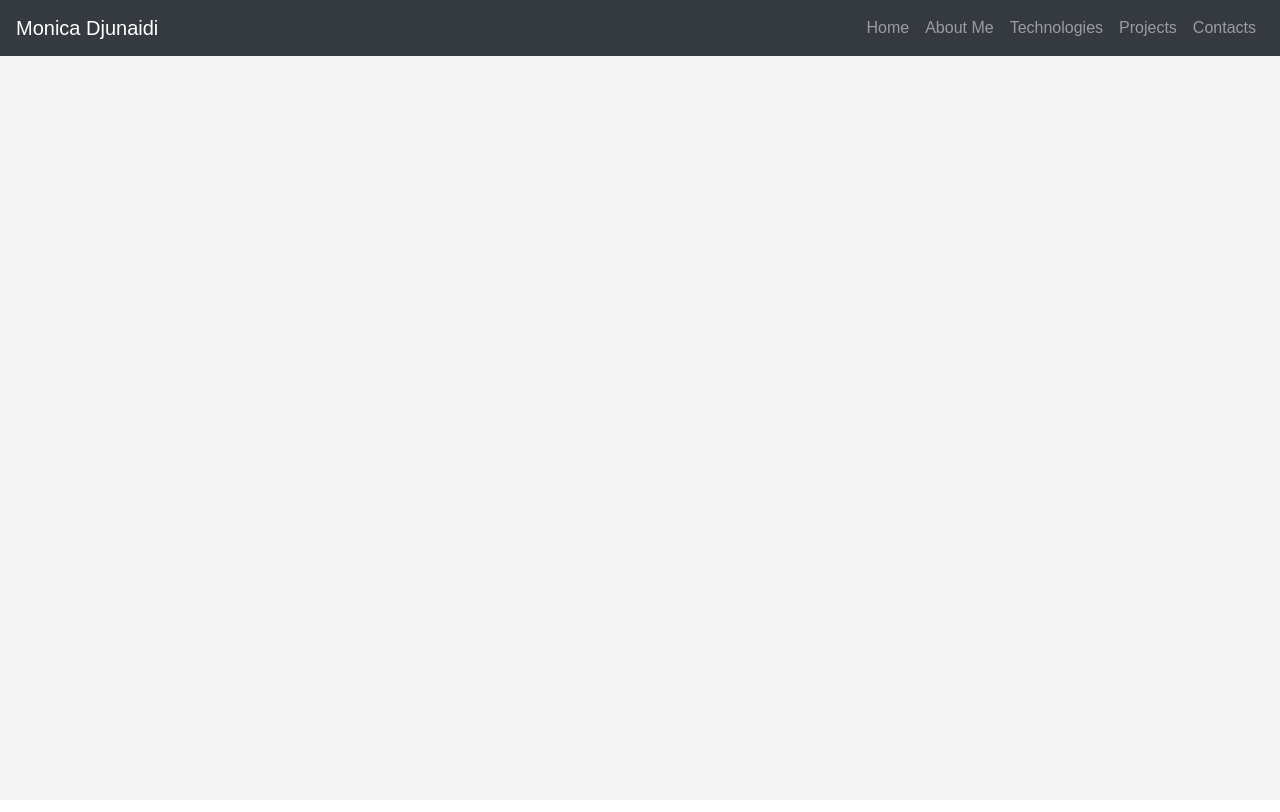
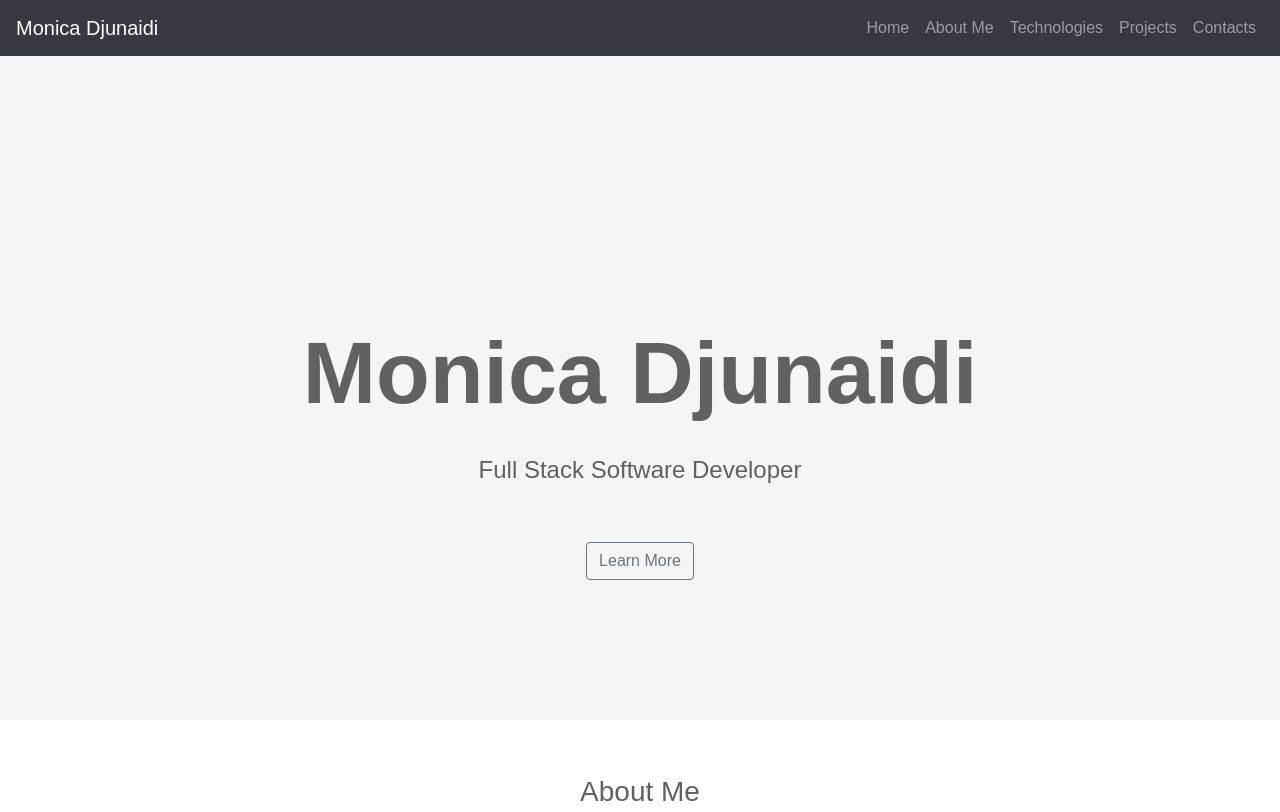
Before and after one commit to djunaim/personalBioSite, a website built with webpack: page src/index.html in a window 1280 px wide. Shown: the top 812 px of the page. Built offline with nearby package versions, Linux system fonts and the light colour scheme; some packages are replaced by stand-ins of ours; no server answers; files whose address does not match are found by name.

Commit message:
updated homepage

```diff
--- a/src/index.html
+++ b/src/index.html
@@ -37,7 +37,13 @@
   <!-- End Navigation -->
 
   <!-- Primary View -->
-  <div class="fullPage" id="homePage"></div>
+  <div class="fullPage" id="homePage">
+    <div class="introInfo">
+      <h1><strong>Monica Djunaidi</strong></h1>
+      <h4>Full Stack Software Developer</h4>
+      <a href="#bioPage" class="btn btn-outline-secondary introInfoButton">Learn More</a>
+    </div>
+  </div>
   <div class="fullPage" id="bioPage">
     <!-- TODO: Fill in bio info here: What is your background? Why do you want to go into development? What do you love about development? -->
     <h3 id="bioPageTitle">About Me</h3>
--- a/src/styles/main.scss
+++ b/src/styles/main.scss
@@ -23,7 +23,7 @@ footer {
 #technologiesPage,
 #projectsPage {
     padding-top: 55px;
-    height: 100vh;
+    height: 90vh;
 }
 
 html {
@@ -48,3 +48,18 @@ html {
     padding: 25px 10px 10px;
     max-width: 10%;
 }
+
+.introInfo {
+    position: relative;
+    text-align: center;
+    h1 {
+        font-size: 5.5rem;
+        margin-top: 265;
+    }
+    h4 {
+        margin-top: 30;
+    }
+    .introInfoButton {
+        margin-top: 50;
+    }
+}
```
Also changed, not shown: src/techLogos/vs code.svg (deleted).
